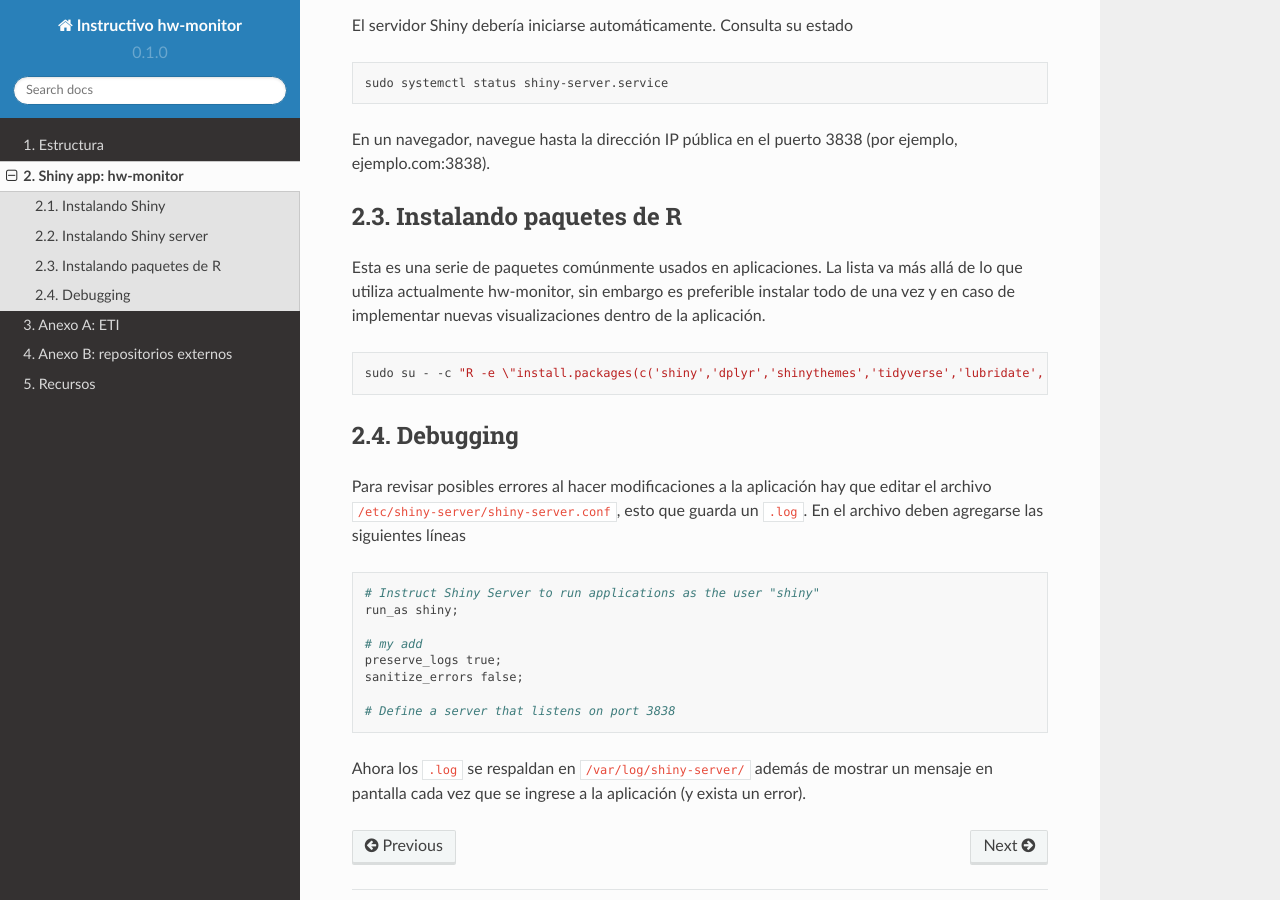
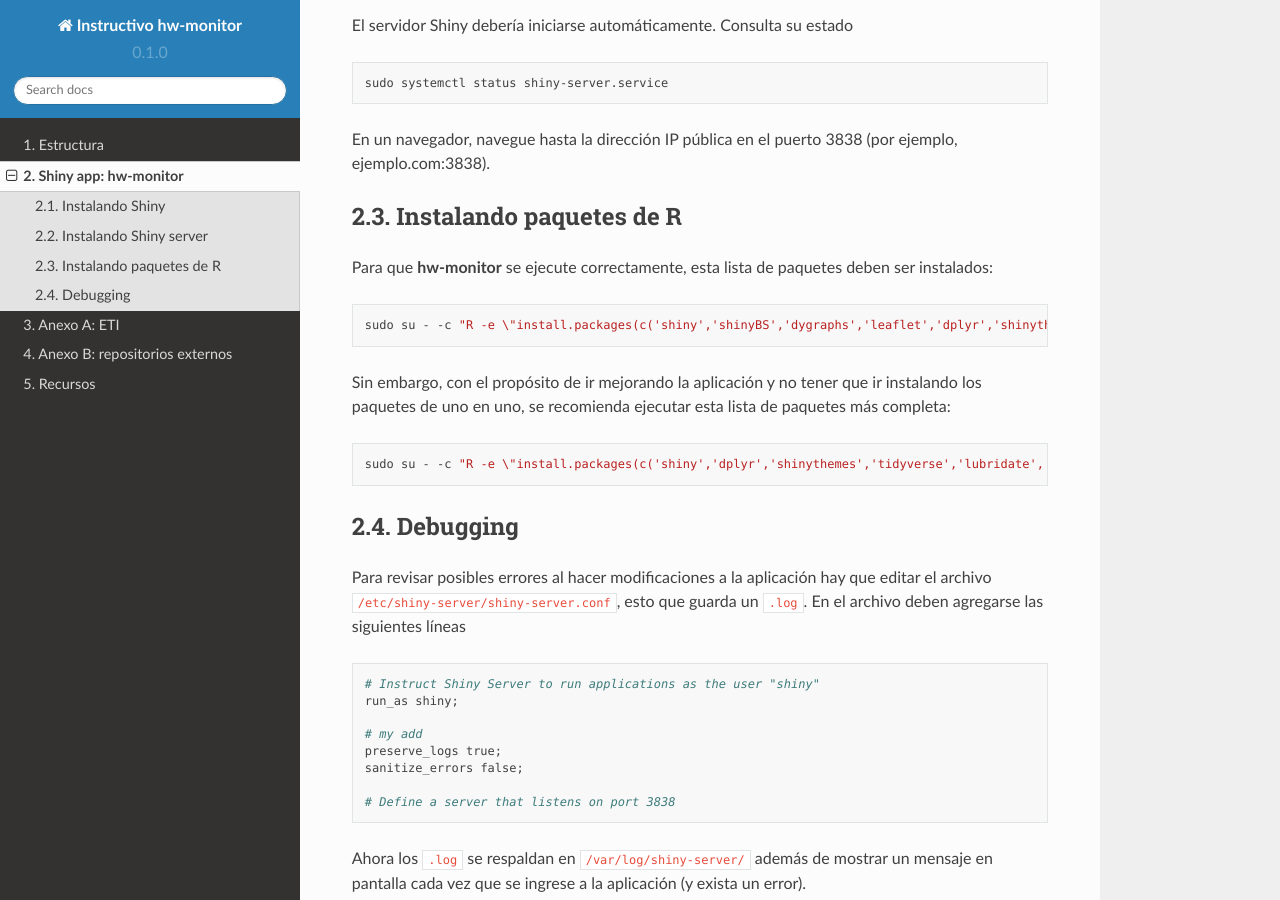
Before and after one commit to chsegura/rtd-tutorial, a Sphinx documentation site: the page built from docs/source/monitor.rst, in a window 1280 px wide and 900 px high, scrolled down 2056 px. Built offline with Sphinx 7.4.7 and the Read the Docs theme 2.0.0, drawn with Linux system fonts in a browser that asks for light colours.

Commit message:
Update monitor.rst

```diff
--- a/docs/source/monitor.rst
+++ b/docs/source/monitor.rst
@@ -85,7 +85,14 @@ En un navegador, navegue hasta la dirección IP pública en el puerto 3838 (por
 Instalando paquetes de R
 ====
 
-Esta es una serie de paquetes comúnmente usados en aplicaciones. La lista va más allá de lo que utiliza actualmente hw-monitor, sin embargo es preferible instalar todo de una vez y en caso de implementar nuevas visualizaciones dentro de la aplicación.
+Para que **hw-monitor** se ejecute correctamente, esta lista de paquetes deben ser instalados:
+
+.. code:: bash
+
+   sudo su - -c "R -e \"install.packages(c('shiny','shinyBS','dygraphs','leaflet','dplyr','shinythemes','xts','tidyverse','lubridate','RCurl','R.matlab','sf','tmap','spData','sp','ncdf4','raster','rgdal','rjson'), repos='http://cran.rstudio.com/')\""
+
+
+Sin embargo, con el propósito de ir mejorando la aplicación y no tener que ir instalando los paquetes de uno en uno, se recomienda ejecutar esta lista de paquetes más completa:
 
 .. code:: bash
 
```
